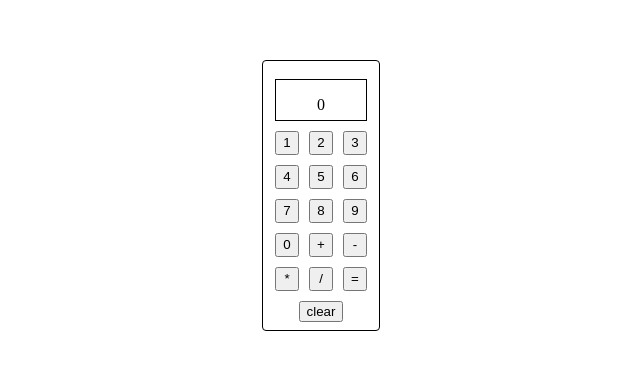
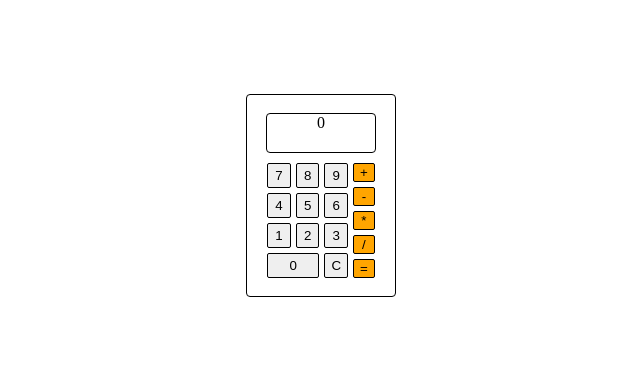
Before and after one commit to kaienkhoo/Calculator, a plain HTML site: page index.html in a window 1280 px wide. Shown: the part 205-574 px from the top of the page, without its empty margins (319-959 px from the left). Drawn offline with Linux system fonts and the light colour scheme.

Commit message:
Edited calculator layout

```diff
--- a/index.css
+++ b/index.css
@@ -1,3 +1,9 @@
+*{
+    box-sizing: border-box;
+    margin: 0;
+    padding: 0;
+}
+
 body {
     display: flex;
     justify-content: center;
@@ -12,26 +18,56 @@ main {
     border: 1px solid black;
     padding: 8px;
     border-radius: 4px;
-    width: 100px;
+    width: 150px;
 }
 
 .display {
     margin: 10px;
-    width: 90px;
+    width: 110px;
     height: 40px;
     text-align: center;
+    border-radius: 4px;
     border: 1px solid black;
 }
 
 
-.keypad {
+.operation {
     display: flex;
-    flex-wrap: wrap;
-    gap: 10px;
-    justify-content: center;
+    gap: 5px;
+    margin-bottom: 10px;
 }
 
-.btn {
-    height: 24px;
-    width: 24px;
+button {
+    display: flex;
+    justify-content: center;
+    align-items: center;
+    padding: 1px 6px;
+    border-radius: 2px;
+    border: 1px solid black;
 }
+
+button:hover,
+button:focus {
+    cursor: pointer;
+    opacity: 0.7;
+}
+
+.number {
+    display: grid;
+    grid-template-columns: repeat(3,1fr);
+    gap: 5px;
+}
+
+.number .zero {
+    grid-column: span 2;
+}
+
+.operator {
+    display: flex;
+    flex-direction: column;
+    gap: 5px;
+}
+
+.operator button {
+    background-color: orange;
+}
--- a/index.html
+++ b/index.html
@@ -12,23 +12,29 @@
             <p class="display-text">0</p>
         </div>
 
-        <div class="keypad">
-            <button class="btn">1</button>
-            <button class="btn">2</button>
-            <button class="btn">3</button>
-            <button class="btn">4</button>
-            <button class="btn">5</button>
-            <button class="btn">6</button>
-            <button class="btn">7</button>
-            <button class="btn">8</button>
-            <button class="btn">9</button>
-            <button class="btn">0</button>
-            <button class="btn">+</button>
-            <button class="btn">-</button>
-            <button class="btn">*</button>
-            <button class="btn">/</button>
-            <button class="btn">=</button>
-            <button>clear</button>
+
+        <div class="operation">
+            <div class="number">
+                <button>7</button>
+                <button>8</button>
+                <button>9</button>
+                <button>4</button>
+                <button>5</button>
+                <button>6</button>
+                <button>1</button>
+                <button>2</button>
+                <button>3</button>
+                <button class="zero">0</button>
+                <button class="clear">C</button>
+            </div>
+
+            <div class="operator">
+                <button>+</button>
+                <button>-</button>
+                <button>*</button>
+                <button>/</button>
+                <button>=</button>
+            </div>
         </div>
     </main>
 </body>
```
